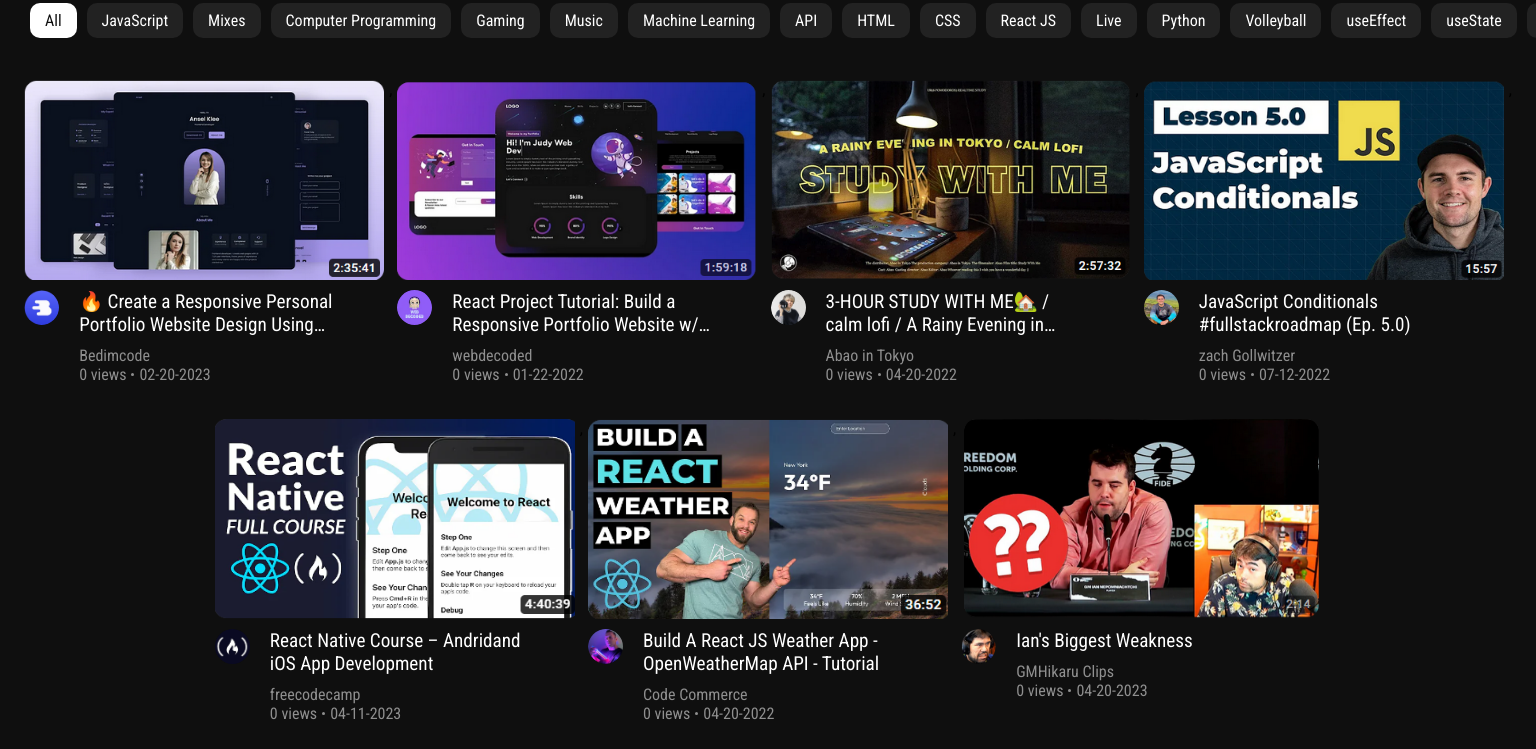
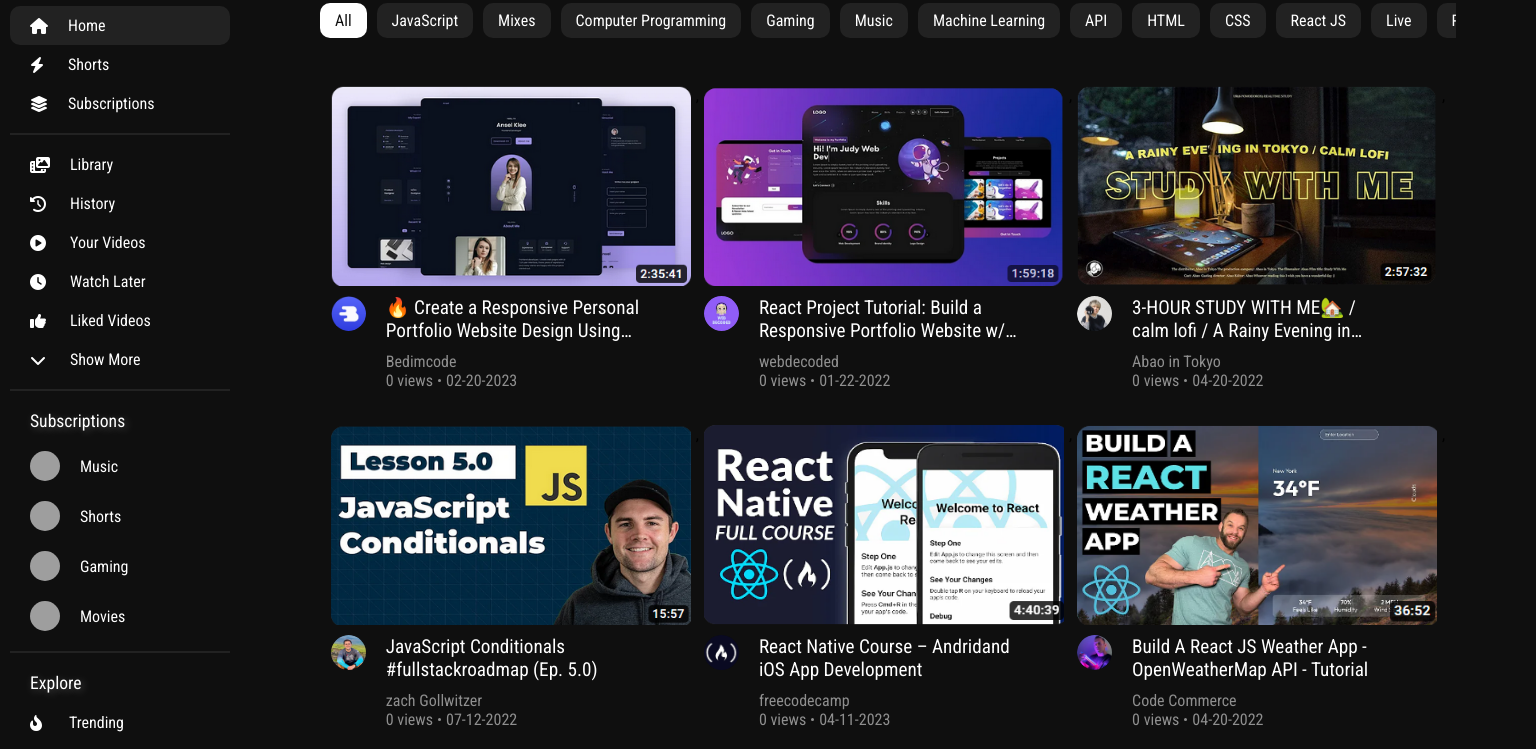
Before and after one commit to Ayban-17/YouTube-Clone, a plain HTML site: page index.html in a window 1536 px wide. Shown: the part 64-813 px from the top of the page. Drawn offline with Linux system fonts and the light colour scheme; grey boxes are pictures that could not be loaded.

Commit message:
desktop Responsiveness

```diff
--- a/src/playVideo.css
+++ b/src/playVideo.css
@@ -30,28 +30,33 @@
   width: 93vw;
   height: 55vh;
   z-index: 1;
+  left: 30px;
 }
 .bg-thumbnail {
   position: absolute;
-  top: 0;
-  left: 0;
-  width: 90vw;
-  height: 510px;
+  top: 85px;
+  left: 25px;
+  width: 95%;
+  height: 420px;
   object-fit: cover;
   filter: blur(10px);
   opacity: 50%;
   cursor: auto;
 }
 
+.player-container {
+  height: 100%;
+}
+
 .video-player-details {
   margin: 0 25px;
-  padding: 10px 20px 10px 20;
 }
 
 .video-player-details h1 {
   color: #fff;
   font-size: 1.3rem;
   line-height: 1.5em;
+  padding-left: 5px;
 }
 
 .info-and-analytics {
@@ -62,6 +67,7 @@
   color: #fff;
   gap: 10px;
   width: fit-content;
+  padding-left: 5px;
 }
 
 .channel-info img {
@@ -237,3 +243,38 @@
 .video-card-connected-videos {
   margin-left: 20px;
 }
+
+/* ================= MEDIA QUERIES ==================== */
+/* ================= DESKTOP QUERIES ==================== */
+
+@media screen and (min-width: 1400px) {
+  .container {
+    display: grid;
+    grid-template-columns: 900px 1fr;
+    grid-template-rows: 60px 1fr;
+    grid-template-areas:
+      "header header"
+      "main connected"
+      "video-player-details connected";
+  }
+  main {
+    justify-content: center;
+  }
+  .connected-videos {
+    grid-area: connected;
+    background-color: white;
+  }
+  .hidden {
+    left: -240px;
+  }
+  iframe {
+    width: 850px;
+    height: 478px;
+  }
+  .bg-thumbnail {
+    top: 80px;
+    left: 20px;
+    width: 880px;
+    height: 500px;
+  }
+}
--- a/src/style.css
+++ b/src/style.css
@@ -320,7 +320,7 @@
 aside {
   position: fixed;
   top: 0;
-  left: 0px;
+  left: 0;
   z-index: 101;
   width: 240px;
   height: 100%;
@@ -501,3 +501,39 @@
 .filters button:hover {
   background-color: var(--secondary);
 }
+
+/* ================= MEDIA QUERIES ==================== */
+/* ================= DESKTOP QUERIES ==================== */
+
+@media screen and (min-width: 1400px) {
+  .container {
+    display: grid;
+    grid-template-columns: 240px 1fr;
+    grid-template-rows: 60px 60px 1fr;
+    grid-template-areas:
+      "header header"
+      ". nav"
+      "aside main";
+  }
+  header {
+    grid-area: header;
+  }
+  nav {
+    grid-area: nav;
+    padding: 0 80px;
+    overflow-x: hidden;
+  }
+  aside {
+    grid-area: aside;
+  }
+  main {
+    grid-area: main;
+  }
+  .hidden {
+    left: 0;
+  }
+
+  .top-nav {
+    padding-left: 0;
+  }
+}
```
Also changed, not shown: index.html (+1 -0 lines), playVideo.html (+25 -0 lines), src/playVideo.js (+6 -28 lines).
